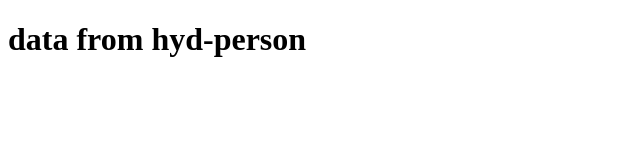
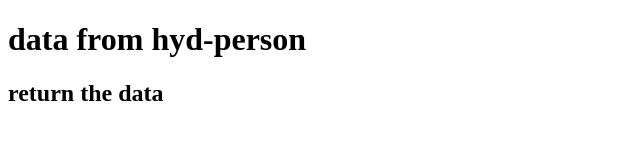
Before and after one commit to bhukyapriya5171-create/Hyd-person-code, a plain HTML site: page index.html in a window 1280 px wide. Shown: the whole page, without its empty margins (0-640 px from the left). Drawn offline with Linux system fonts and the light colour scheme.

Commit message:
hyder -person

```diff
--- a/index.html
+++ b/index.html
@@ -7,5 +7,6 @@
 </head>
 <body>
     <h1>data from hyd-person</h1>
+    <h2>return the data</h2>
 </body>
 </html>
```
